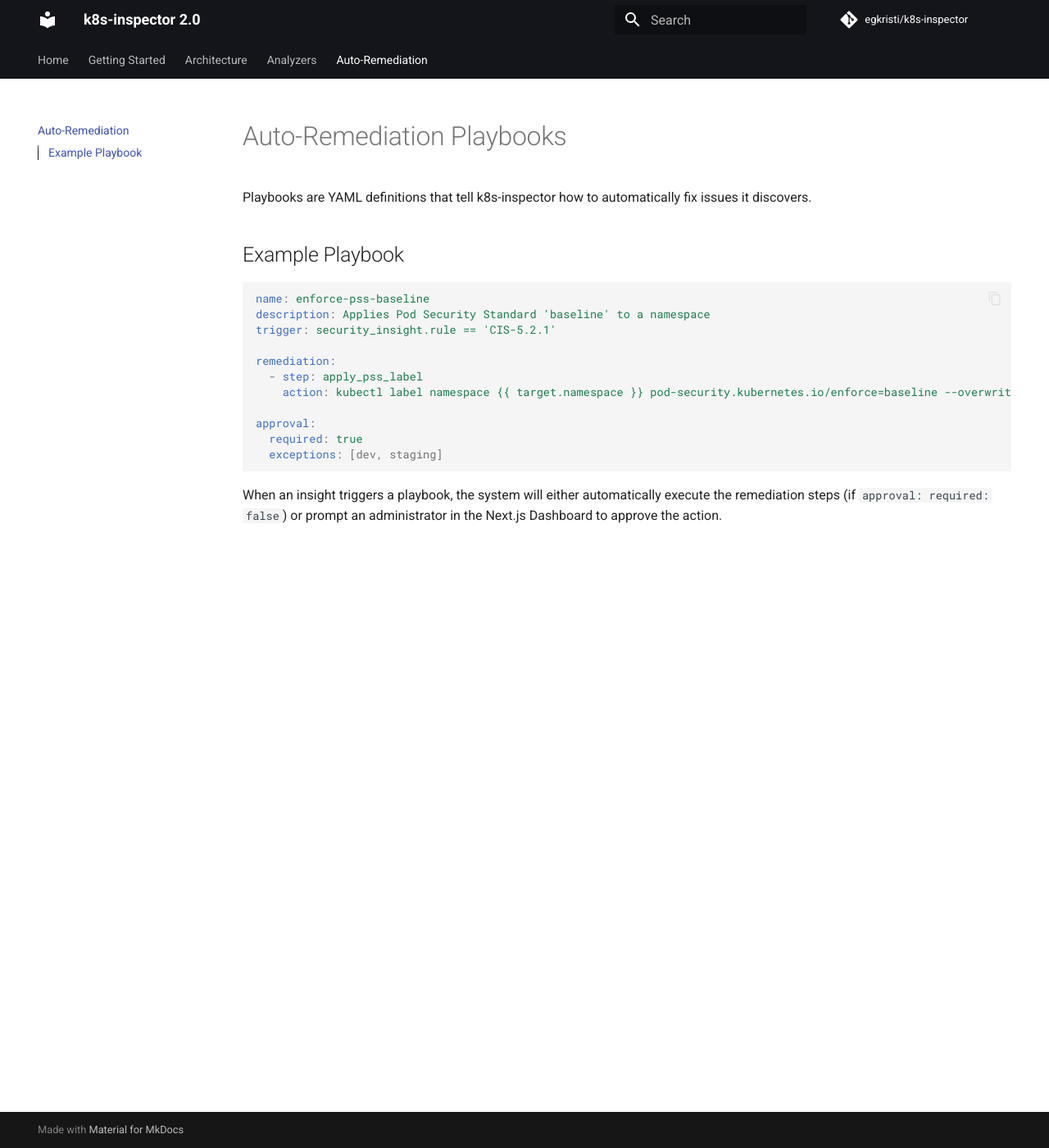
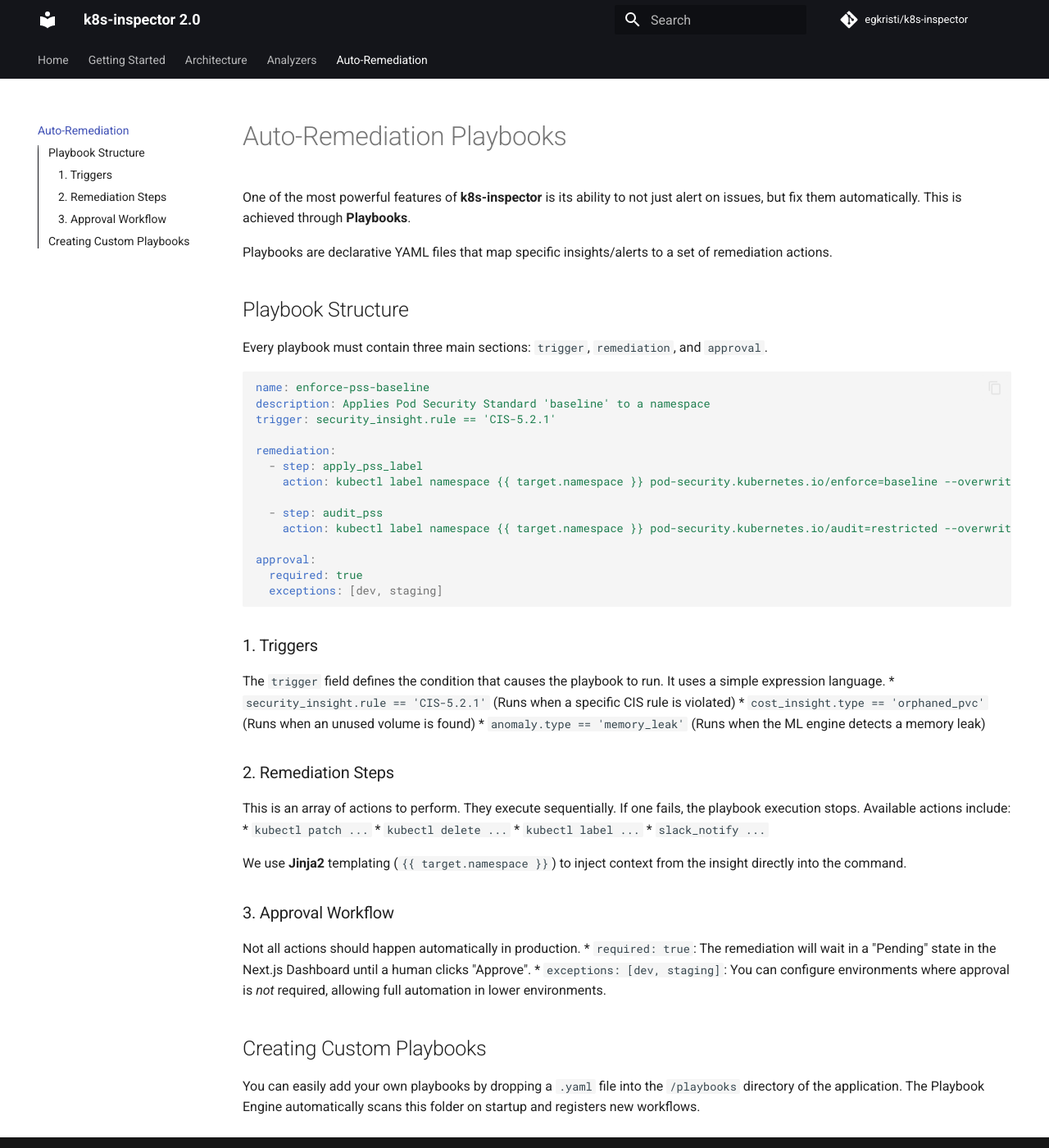
Before and after one commit to egkristi/k8s-inspector, an MkDocs documentation site: the page built from docs/playbooks.md, in a window 1280 px wide and 1400 px high. Shown: the whole window at 82% size. Built offline with MkDocs 1.6.1 and Material for MkDocs 9.7.7, drawn with Linux system fonts in a browser that asks for light colours; comment, search, counter and statistics services are not loaded.

Commit message:
docs: expand playbooks documentation

````diff
--- a/docs/playbooks.md
+++ b/docs/playbooks.md
@@ -1,8 +1,12 @@
 # Auto-Remediation Playbooks
 
-Playbooks are YAML definitions that tell k8s-inspector how to automatically fix issues it discovers.
+One of the most powerful features of **k8s-inspector** is its ability to not just alert on issues, but fix them automatically. This is achieved through **Playbooks**.
 
-## Example Playbook
+Playbooks are declarative YAML files that map specific insights/alerts to a set of remediation actions.
+
+## Playbook Structure
+
+Every playbook must contain three main sections: `trigger`, `remediation`, and `approval`.
 
 ```yaml
 name: enforce-pss-baseline
@@ -13,9 +17,35 @@ remediation:
   - step: apply_pss_label
     action: kubectl label namespace {{ target.namespace }} pod-security.kubernetes.io/enforce=baseline --overwrite
 
+  - step: audit_pss
+    action: kubectl label namespace {{ target.namespace }} pod-security.kubernetes.io/audit=restricted --overwrite
+
 approval:
   required: true
   exceptions: [dev, staging]
 ```
 
-When an insight triggers a playbook, the system will either automatically execute the remediation steps (if `approval: required: false`) or prompt an administrator in the Next.js Dashboard to approve the action.
+### 1. Triggers
+The `trigger` field defines the condition that causes the playbook to run. It uses a simple expression language.
+* `security_insight.rule == 'CIS-5.2.1'` (Runs when a specific CIS rule is violated)
+* `cost_insight.type == 'orphaned_pvc'` (Runs when an unused volume is found)
+* `anomaly.type == 'memory_leak'` (Runs when the ML engine detects a memory leak)
+
+### 2. Remediation Steps
+This is an array of actions to perform. They execute sequentially. If one fails, the playbook execution stops.
+Available actions include:
+* `kubectl patch ...`
+* `kubectl delete ...`
+* `kubectl label ...`
+* `slack_notify ...`
+
+We use **Jinja2** templating (`{{ target.namespace }}`) to inject context from the insight directly into the command.
+
+### 3. Approval Workflow
+Not all actions should happen automatically in production.
+* `required: true`: The remediation will wait in a "Pending" state in the Next.js Dashboard until a human clicks "Approve".
+* `exceptions: [dev, staging]`: You can configure environments where approval is *not* required, allowing full automation in lower environments.
+
+## Creating Custom Playbooks
+
+You can easily add your own playbooks by dropping a `.yaml` file into the `/playbooks` directory of the application. The Playbook Engine automatically scans this folder on startup and registers new workflows.
````
